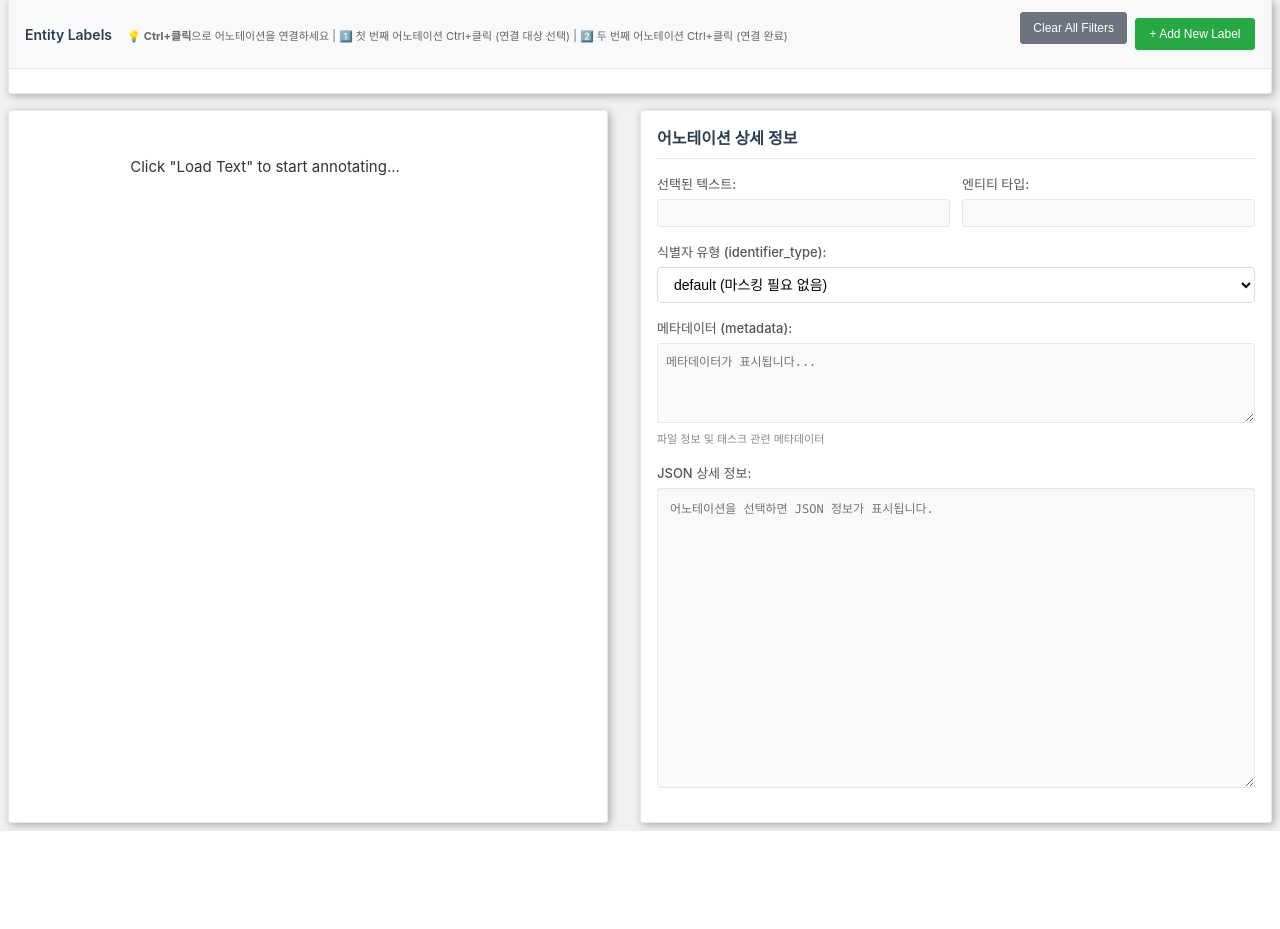
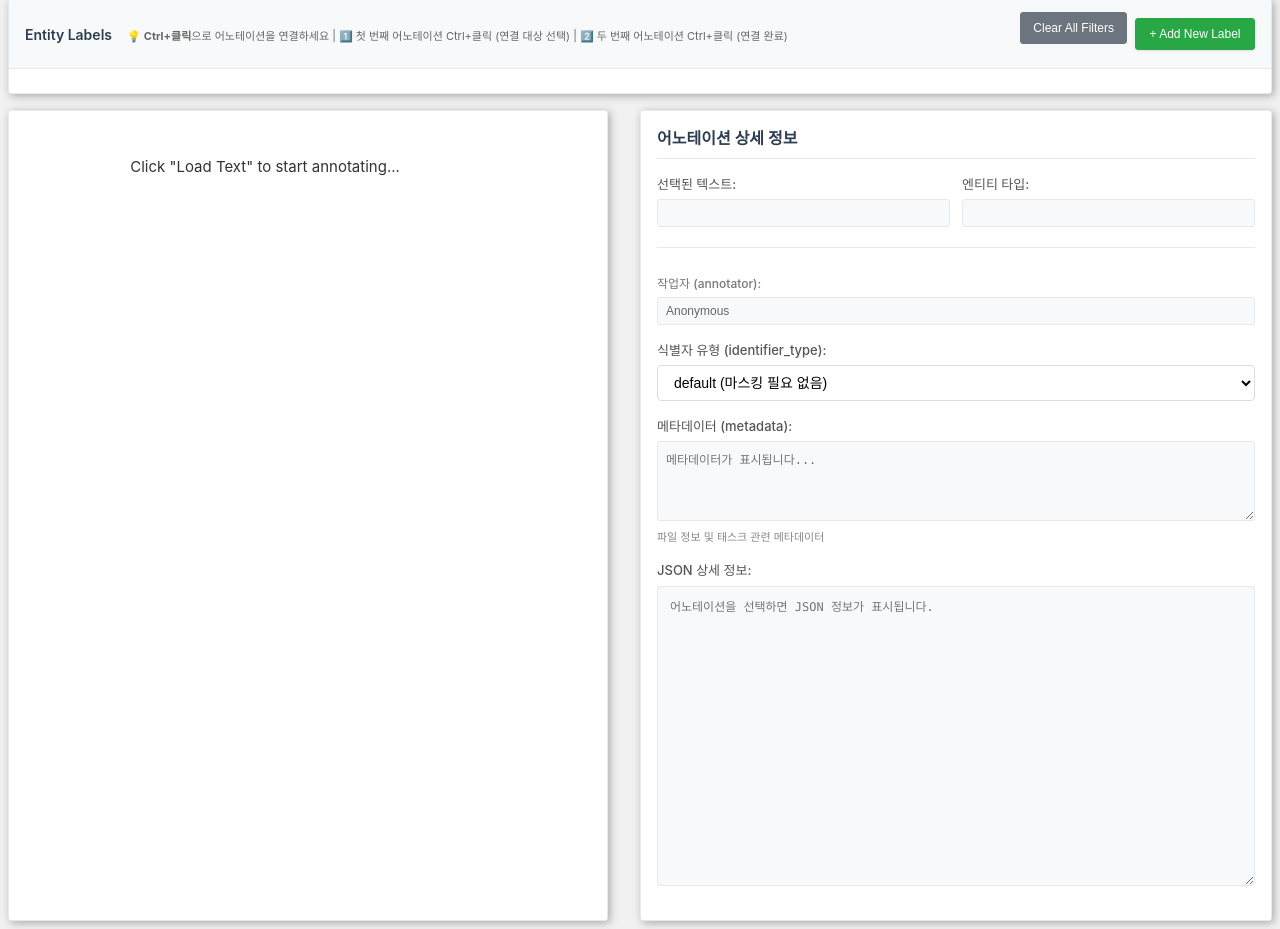
Before and after one commit to tama0728/PII_NER_Labler, a Flask app: page /ner in a window 1280 px wide. Shown: the part 525-1454 px from the top of the page. Before the commit the page ends 1356 px from the top, so only its background shows below. Run offline with Flask 3, Linux system fonts and the light colour scheme.

Commit message:
어노테이션 상세 정보 UI 개선 및 데이터 구조 최적화
주요 변경사항:
- 작업자(annotator) 필드 위치 조정: identifier_type 위로 이동
- JSON 출력 개선: "labels" → "entity_type"으로 필드명 변경
- entity_type 형식 변경: 배열 ["OGG_EDUCATION"] → 문자열 "OGG_EDUCATION"
- JavaScript 오류 수정: annotator 필드 관련 null 참조 오류 해결
- 사용자 이름 연동: 워크스페이스 진입 시 설정한 이름을 annotator로 표시

🤖 Generated with [Claude Code](https://claude.ai/code)

Co-Authored-By: Claude <noreply@anthropic.com>

```diff
--- a/frontend/templates/workspace_ner_interface.html
+++ b/frontend/templates/workspace_ner_interface.html
@@ -1156,6 +1156,11 @@
                     </div>
                 </div>
 
+                <div class="auto-generated" style="margin-bottom: 16px;">
+                    <label>작업자 (annotator):</label>
+                    <input type="text" id="annotator" value="{{ member_name or 'Anonymous' }}" readonly style="width: 100%;">
+                </div>
+
                 <div class="field-group">
                     <label>식별자 유형 (identifier_type):</label>
                     <select id="identifierType">
@@ -1165,6 +1170,8 @@
                     </select>
 
                 </div>
+
+
 
 
 
@@ -2795,7 +2802,7 @@ ${options}
                 selectedTextEl.value = annotation.text || '';
                 entityTypeEl.value = annotation.labels ? annotation.labels.join(', ') : '';
                 identifierTypeEl.value = annotation.identifier_type || 'default';
-                annotatorEl.value = annotation.annotator || currentUser.loginId;
+                annotatorEl.value = annotation.annotator || '{{ member_name or "Anonymous" }}';
                 spanIdEl.value = annotation.span_id || '';
                 entityIdEl.value = annotation.entity_id || '';
 
@@ -2803,7 +2810,7 @@ ${options}
                 const actualText = currentText ? currentText.substring(annotation.start || 0, annotation.end || 0) : (annotation.text || '');
                 const jsonData = {
                     text: actualText,
-                    labels: annotation.labels || [],
+                    entity_type: (annotation.labels && annotation.labels.length > 0) ? annotation.labels[0] : '',
                     start_offset: annotation.start || 0,
                     end_offset: annotation.end || 0,
                     span_id: annotation.span_id || '',
```
